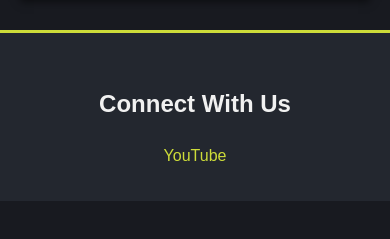
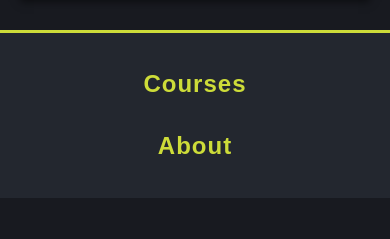
Before and after one commit to jeffcmwang/apostolicchinese.com, a plain HTML site: page v0/index.html in a window 390 px wide. Shown: the part 421-660 px from the top of the page. Drawn offline with Linux system fonts and the light colour scheme.

Commit message:
First crack at nav bar

```diff
--- a/v0/index.html
+++ b/v0/index.html
@@ -123,43 +123,52 @@
             background: #000;
         }
 
-        /* Footer */
-        footer {
+        /* Navigation Bar Styles */
+        .main-nav {
             background-color: #23272f;
+            border-top: 3px solid #cddc39;
+            text-align: center;
             padding: 2rem 0;
-            text-align: center;
-            border-top: 3px solid #cddc39;
+            margin-top: 2rem;
         }
 
-        footer a {
+        .nav-list {
+            list-style: none;
+            padding: 0;
+            margin: 0;
+            display: flex;
+            justify-content: center;
+            gap: 3rem;
+            flex-wrap: wrap;
+        }
+
+        .nav-list li {
+            margin: 0;
+        }
+
+        .nav-list a {
             color: #cddc39;
             text-decoration: none;
-            margin: 0 10px;
+            font-size: 2rem;
+            font-weight: bold;
+            letter-spacing: 1px;
             transition: color 0.3s;
         }
 
-        footer a:hover {
+        .nav-list a:hover {
             color: #fffde7;
             text-decoration: underline;
         }
 
-        .contact-info {
-            display: flex;
-            justify-content: center;
-            flex-wrap: wrap;
-            gap: 20px;
-            margin-top: 1rem;
-        }
-
-        /* Responsive adjustments */
         @media (max-width: 768px) {
-            header h1 {
-                font-size: 1.8rem;
+            .nav-list {
+                flex-direction: column;
+                gap: 1.5rem;
+                align-items: center;
             }
 
-            .contact-info {
-                flex-direction: column;
-                gap: 10px;
+            .nav-list a {
+                font-size: 1.5rem;
             }
         }
     </style>
@@ -187,16 +196,14 @@
         </div>
     </main>
 
-    <footer>
+    <nav class="main-nav">
         <div class="container">
-            <h2>Connect With Us</h2>
-            <div class="contact-info">
-                <a href="https://www.youtube.com/@apostolicchinese4531" target="_blank">
-                    YouTube
-                </a>
-            </div>
+            <ul class="nav-list">
+                <li><a href="#courses">Courses</a></li>
+                <li><a href="#about">About</a></li>
+            </ul>
         </div>
-    </footer>
+    </nav>
 </body>
 
 </html>
```
